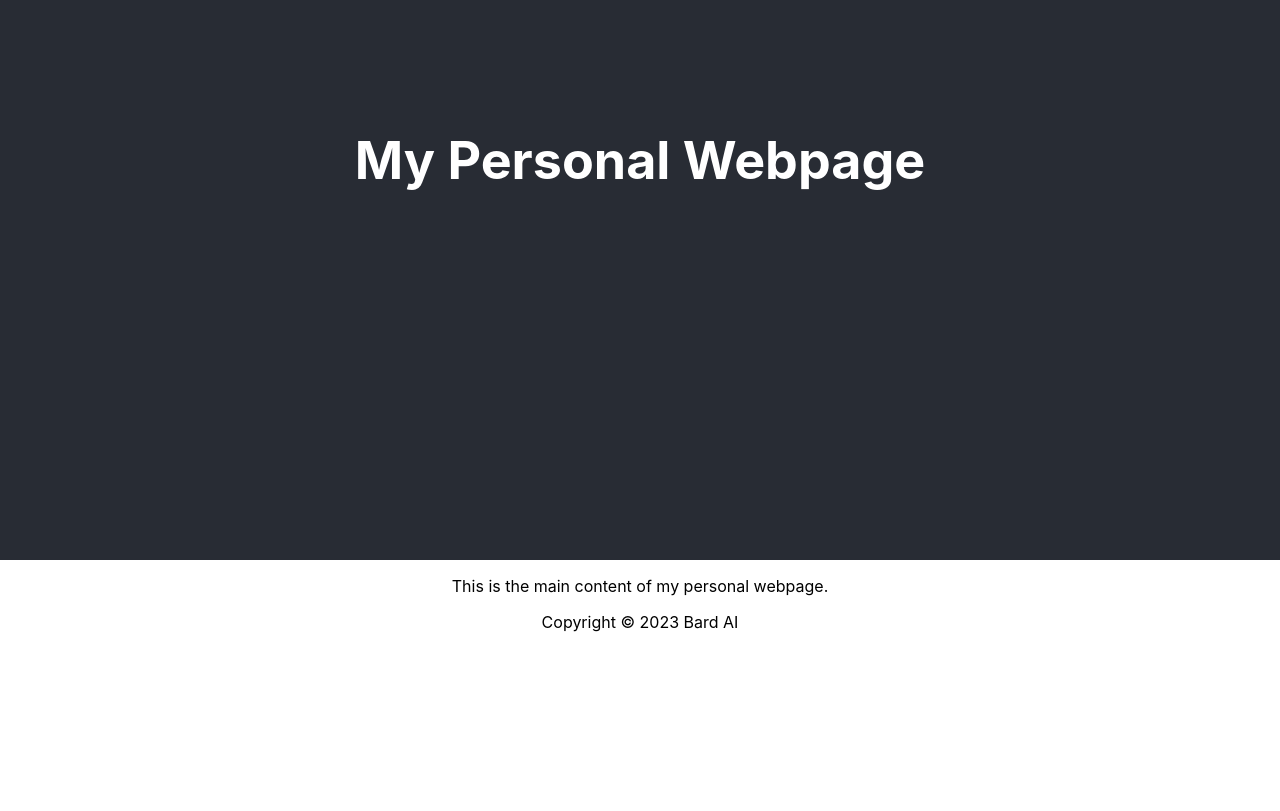
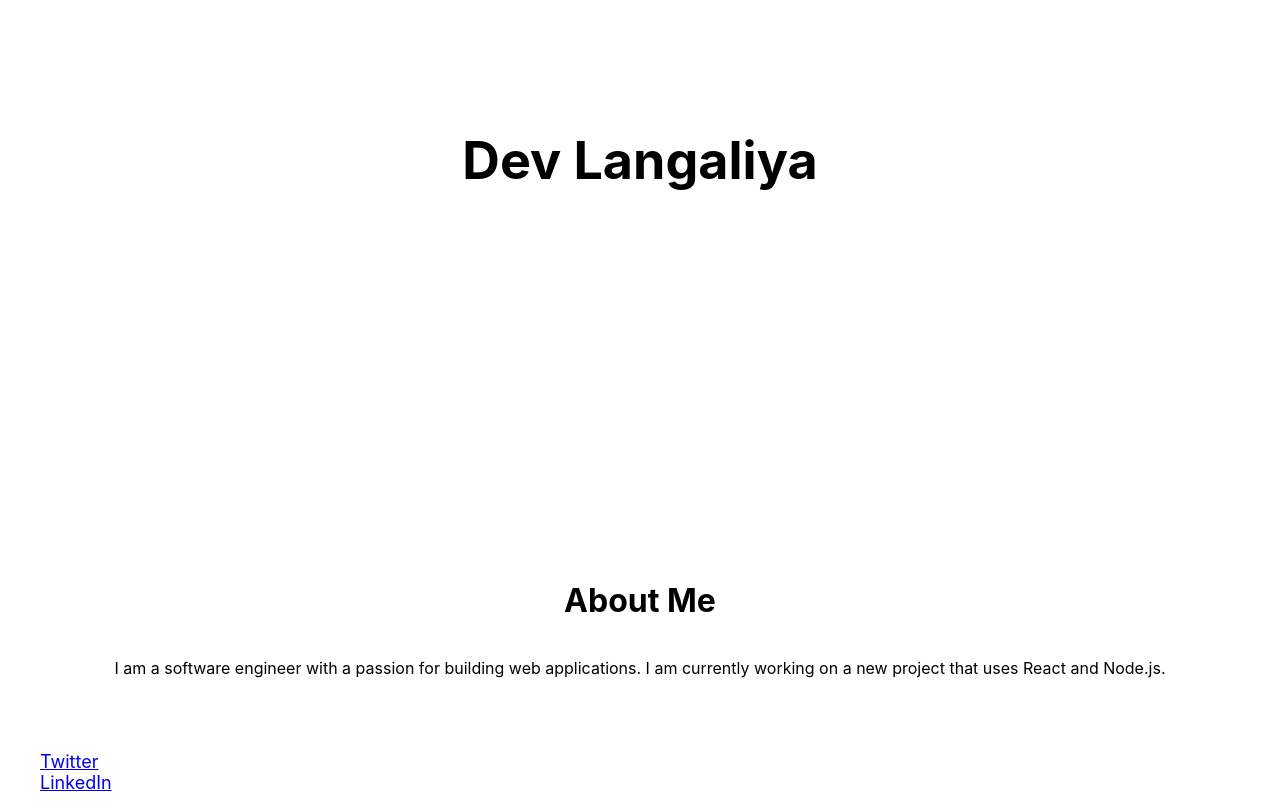
Before and after one commit to DevLangaliya/portfolio-dev, a React (Create React App) app: page / in a window 1280 px wide. Shown: the part 240-1051 px from the top of the page. Before the commit the page ends 888 px from the top, so only its background shows below. Built offline with nearby package versions, Linux system fonts and the light colour scheme.

Commit message:
basic changes to the app

```diff
--- a/src/App.css
+++ b/src/App.css
@@ -2,37 +2,27 @@
   text-align: center;
 }
 
-.App-logo {
-  height: 40vmin;
-  pointer-events: none;
-}
-
-@media (prefers-reduced-motion: no-preference) {
-  .App-logo {
-    animation: App-logo-spin infinite 20s linear;
-  }
-}
-
 .App-header {
-  background-color: #282c34;
+  background-color: white;
   min-height: 100vh;
   display: flex;
   flex-direction: column;
   align-items: center;
   justify-content: center;
   font-size: calc(10px + 2vmin);
-  color: white;
+  color: black;
 }
 
-.App-link {
-  color: #61dafb;
+.App-main {
+  flex: 1;
+  display: flex;
+  flex-direction: column;
+  align-items: center;
+  justify-content: center;
 }
 
-@keyframes App-logo-spin {
-  from {
-    transform: rotate(0deg);
-  }
-  to {
-    transform: rotate(360deg);
-  }
+.App-footer {
+  background-color: white;
+  color: white;
+  font-size: calc(10px + 1vmin);
 }
--- a/src/App.js
+++ b/src/App.js
@@ -1,18 +1,15 @@
-import logo from './logo.svg';
 import './App.css';
+import Header from "./Header.js";
+import Main from "./Main.js";
+import Footer from "./Footer.js";
 
 function App() {
   return (
-    <div className="App">
-      <header className="App-header">
-        <h1>My Personal Webpage</h1>
-      </header>
-      <main className="App-main">
-        <p>This is the main content of my personal webpage.</p>
-      </main>
-      <footer className="App-footer">
-        <p>Copyright © 2023 Bard AI</p>
-      </footer>
+
+    <div>
+      <Header />
+      <Main />
+      <Footer />
     </div>
   );
 }
--- /dev/null
+++ b/src/Footer.js
@@ -0,0 +1,17 @@
+import React from "react";
+
+export default function Footer() {
+  return (
+    <footer class = "App-footer">
+      <p>Copyright &copy; 2023 My Name</p>
+      <ul>
+        <li>
+          <a href="https://www.github.com/DevLangaliya">Twitter</a>
+        </li>
+        <li>
+          <a href="https://www.linkedin.com/in/dev-langaliya">LinkedIn</a>
+        </li>
+      </ul>
+    </footer>
+  );
+}
--- /dev/null
+++ b/src/Header.js
@@ -0,0 +1,9 @@
+import React from "react";
+
+export default function Header() {
+  return (
+    <header class = "App-header">
+      <h1>Dev Langaliya</h1>
+    </header>
+  );
+}
--- /dev/null
+++ b/src/Main.js
@@ -0,0 +1,10 @@
+import React from "react";
+
+export default function Main() {
+  return (
+    <main class = "App-main">
+      <h1>About Me</h1>
+      <p>I am a software engineer with a passion for building web applications. I am currently working on a new project that uses React and Node.js.</p>
+    </main>
+  );
+}
```
